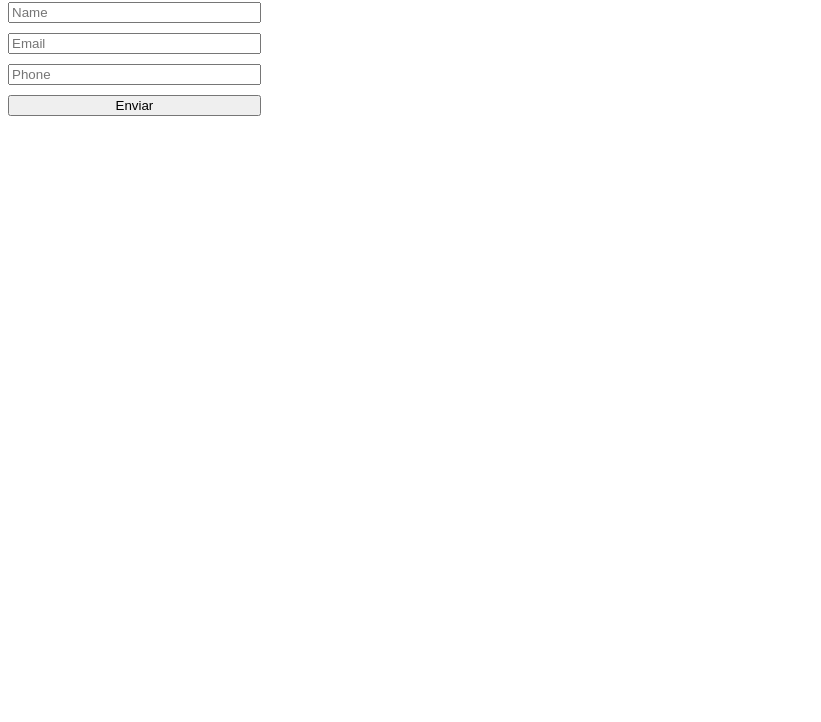
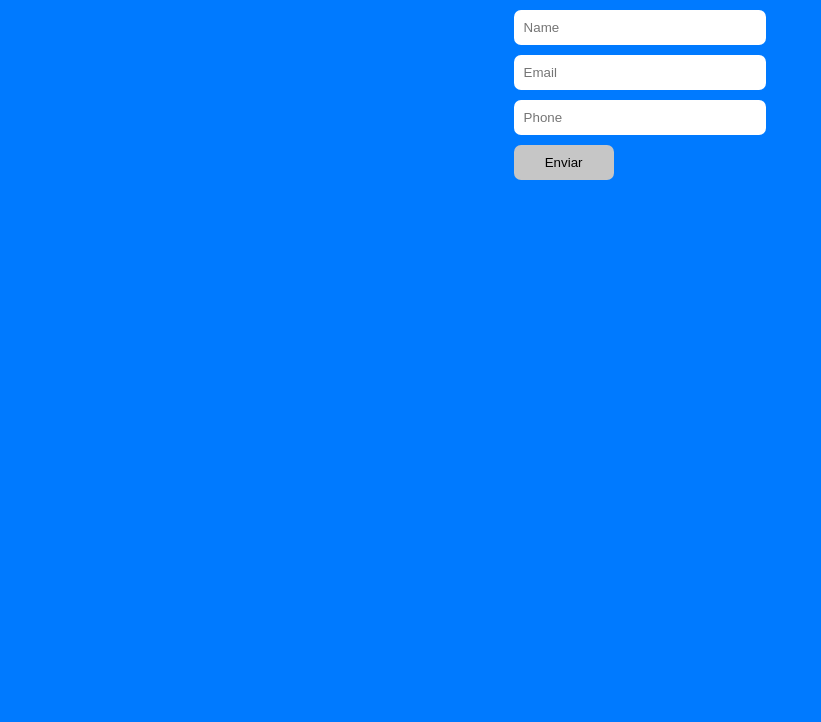
Before and after one commit to vbribeiro/jquery-log, a plain HTML site: page index.html in a window 1280 px wide. Shown: the part 78-800 px from the top of the page, without its empty margins (0-821 px from the left). Drawn offline with nearby package versions, Linux system fonts and the light colour scheme.

Commit message:
atualizando o estilo da aplicação

```diff
--- a/index.html
+++ b/index.html
@@ -10,13 +10,16 @@
   <title>ICarros | JQuery</title>
 </head>
 <body>
+  <main>
     <h1>Utilizando JQuery</h1>
 
     <form id="form">
       <input type="text" id="name" placeholder="Name">
       <input type="text" id="email" placeholder="Email">
       <input type="text" id="phone" placeholder="Phone">
-    <input type="submit" value="Enviar">
+      <input type="submit" id="form--btn" value="Enviar">
     </form>
+  </main>
+
 </body>
 </html>
--- a/style.css
+++ b/style.css
@@ -1,7 +1,33 @@
+body {
+    background: #007aff;
+    color: white;
+}
+
+main {
+    display: flex;
+    justify-content: center;
+    flex-direction: column;
+    align-items: center;
+}
+
 #form {
     display: flex;
     flex-direction: column;
     gap: 10px;
-
     width: 20%;
 }
+
+#form input {
+    padding: 10px;
+    border-radius: 7px;
+    border-style: none;
+}
+
+#form--btn {
+    padding: 10px 20px;
+    border-radius: 10px;
+    border-style: none;
+    width: 100px;
+    background: #c6c6c6;
+    color: black;
+}
```
Also changed, not shown: 1 other file. Lines whose indentation alone changed are shown as unchanged.
